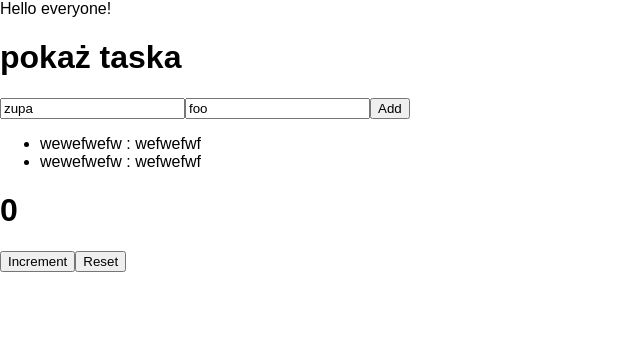
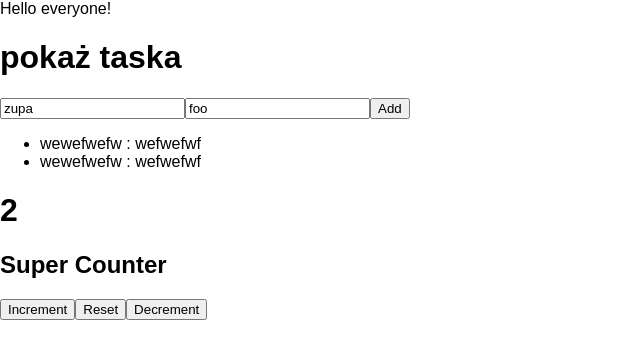
Before and after one commit to jkbkam/react-nauka, a React (Create React App) app: page / in a window 1280 px wide. Shown: the top 358 px of the page, without its empty margins (0-640 px from the left). Built offline with nearby package versions, Linux system fonts and the light colour scheme.

Commit message:
using props fixed

```diff
--- a/src/App.js
+++ b/src/App.js
@@ -6,6 +6,12 @@ import Counter from "./Counter";
 
 
 class App extends React.Component {
+
+    state = {
+        initialValue: 2
+    }
+
+
   render() {
     return (
       <div>
@@ -13,7 +19,8 @@ class App extends React.Component {
 
             <TaskView/>
 
-          <Counter/>
+          <Counter initialValue={this.state.initialValue}/>
+
 
       </div>
 
--- a/src/Counter.js
+++ b/src/Counter.js
@@ -3,22 +3,34 @@ import React, {Component, Fragment} from 'react'
 
 class Counter extends Component {
     state = {
-        value: 0
+        value: 0,
+        title: "Super Counter"
 }
 handleClick = () => this.setState({
-    value: this.state.value + 1
+    value: Math.min(this.state.value + 1, 50)
 })
 
     handleReset = () => this.setState ({
-        value: 0
+        value: this.props.initialValue
     })
+
+    handleDecrement = () => this.setState ({
+        value: Math.max(this.state.value - 1, 0 )
+    })
+
+    static getDerivedStateFromProps (nextProps, prevState) {
+        return {value: nextProps.initialValue}
+    }
+
     render() {
         return (
             <Fragment>
                 <h1>{this.state.value}</h1>
+                <h2>{this.state.title}</h2>
                 <p>
                     <button onClick={this.handleClick}>Increment</button>
-                    <button onClick={this.handleReset}>Reset</button>
+                    <button onClick={this.handleClick}>Reset</button>
+                    <button onClick={this.handleClick}>Decrement</button>
                 </p>
             </Fragment>
         )
```
